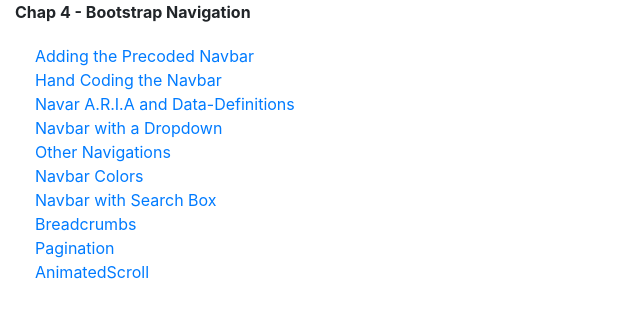
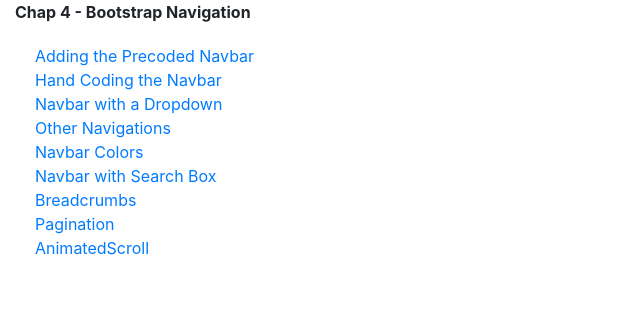
Before and after one commit to renegmed/boot-strap, a React (Create React App) app: page /Chapter4 in a window 1280 px wide. Shown: the top 318 px of the page, without its empty margins (0-640 px from the left). Built offline with nearby package versions, Linux system fonts and the light colour scheme.

Commit message:
removed option aria data definitions

```diff
--- a/src/chap04/ARIADataDefinitions.js
+++ /dev/null
@@ -1,12 +0,0 @@
-import React from 'react';
-
-function ARIADataDefinitions(props) {
-    return (
-      <div>
-
-      </div>
-    );
-
-}
-
-export default ARIADataDefinitions;
--- a/src/chap04/Chapter4.js
+++ b/src/chap04/Chapter4.js
@@ -8,7 +8,6 @@
         <section className="d-flex flex-column">
           <Link to="/PrecodedNavbar"> Adding the Precoded Navbar </Link>
           <Link to="/HandcodedNavbar"> Hand Coding the Navbar </Link>
-          <Link to="/ARIADataDefinitions"> Navar A.R.I.A and Data-Definitions </Link>
           <Link to="/NavbarDropdown"> Navbar with a Dropdown </Link>
           <Link to="/OtherNav"> Other Navigations </Link>
           <Link to="/NavbarColors"> Navbar Colors </Link>
--- a/src/chap04/Chapter4Router.js
+++ b/src/chap04/Chapter4Router.js
@@ -4,7 +4,6 @@
 import Chapter4 from './Chapter4';
 import PrecodedNavbar from './PrecodedNavbar';
 import HandcodedNavbar from './HandcodedNavbar';
-import ARIADataDefinitions from './ARIADataDefinitions';
 import NavbarDropdown from './NavbarDropdown';
 import OtherNav from './OtherNav';
 import NavbarColors from './NavbarColors';
@@ -19,7 +18,6 @@
         <Route exact path="/Chapter4" render={ () => <Chapter4/> } />
         <Route exact path="/PrecodedNavbar" render={ () => <PrecodedNavbar/> } />
         <Route exact path="/HandcodedNavbar" render={ () => <HandcodedNavbar/> } />
-        <Route exact path="/ARIADataDefinitions" render={ () => <ARIADataDefinitions/> } />
         <Route exact path="/NavbarDropdown" render={ () => <NavbarDropdown/> } />
         <Route exact path="/OtherNav" render={ () => <OtherNav/> } />
         <Route exact path="/NavbarColors" render={ () => <NavbarColors/> } />
```
